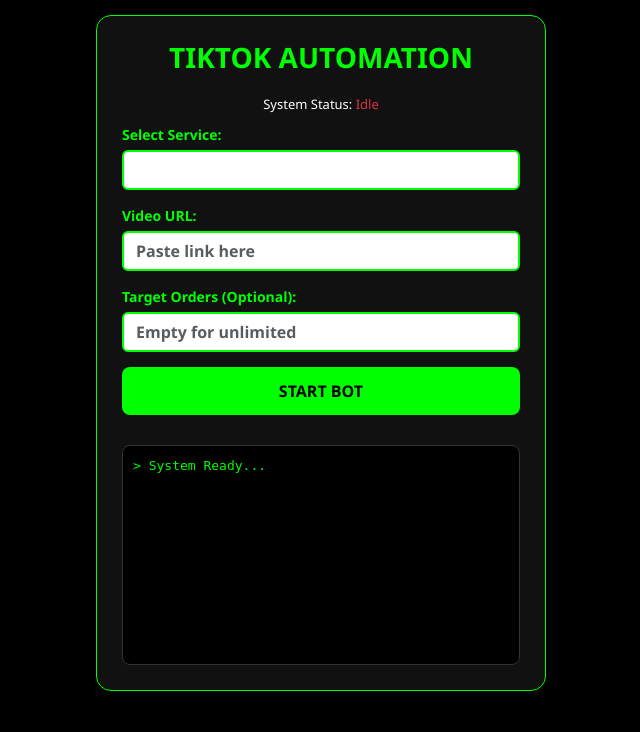
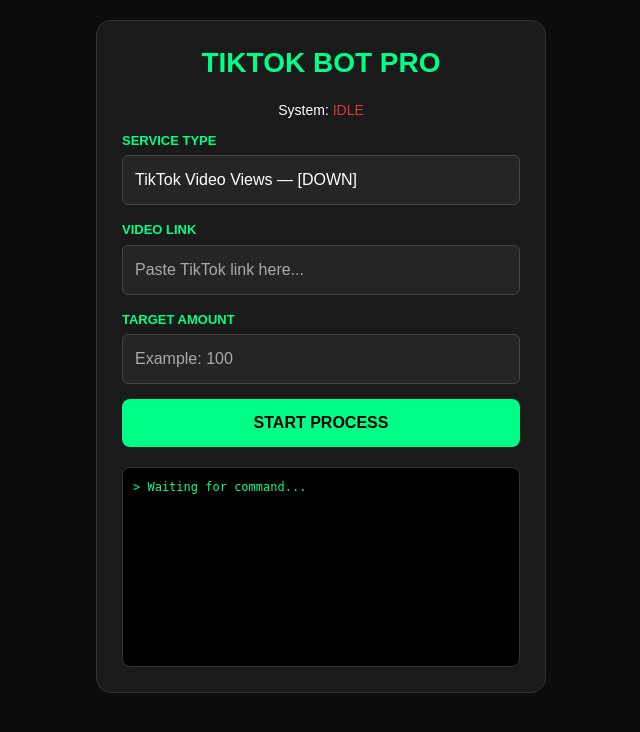
Before and after one commit to Naimulbari444/Zefam-api, a Flask app: page / in a window 1280 px wide. Shown: the top 732 px of the page, without its empty margins (319-959 px from the left). Run offline with Flask 3, Linux system fonts and the light colour scheme; data that the repository does not hold is empty.

Commit message:
Add files via upload

```diff
--- a/templates/index.html
+++ b/templates/index.html
@@ -6,86 +6,68 @@
     <title>TikTok Bot Pro</title>
     <link href="https://cdn.jsdelivr.net/npm/bootstrap@5.3.0/dist/css/bootstrap.min.css" rel="stylesheet">
     <style>
-        body { background: #000; color: #fff; font-family: 'Segoe UI', sans-serif; padding: 15px; }
-        .main-card { max-width: 450px; margin: auto; background: #111; padding: 25px; border-radius: 15px; border: 1.5px solid #0f0; }
-        h3 { color: #0f0; text-align: center; font-weight: bold; margin-bottom: 20px; text-transform: uppercase; }
-        label { color: #0f0; font-weight: bold; font-size: 14px; margin-bottom: 5px; display: block; }
-        .form-select, .form-control { background: #fff !important; color: #000 !important; font-weight: bold; border: 2px solid #0f0; margin-bottom: 15px; }
-        .btn-run { background: #0f0; color: #000; font-weight: bold; width: 100%; padding: 12px; border: none; border-radius: 8px; font-size: 16px; margin-bottom: 10px; }
-        .btn-stop { background: #ff0000; color: #fff; font-weight: bold; width: 100%; padding: 10px; border: none; border-radius: 8px; display: none; }
-        .log-box { background: #000; color: #0f0; height: 220px; overflow-y: auto; border: 1px solid #333; padding: 10px; font-family: monospace; font-size: 13px; border-radius: 8px; margin-top: 20px; }
-        .status { font-size: 13px; text-align: center; margin-bottom: 10px; }
+        body { background: #0c0c0c; color: #fff; font-family: sans-serif; padding: 20px; }
+        .main-card { max-width: 450px; margin: auto; background: #1a1a1a; padding: 25px; border-radius: 15px; border: 1px solid #333; }
+        h3 { color: #00ff88; text-align: center; font-weight: bold; margin-bottom: 20px; text-transform: uppercase; }
+        label { color: #00ff88; font-weight: bold; font-size: 13px; margin-bottom: 5px; display: block; }
+        .form-control, .form-select { background: #252525 !important; border: 1px solid #444 !important; color: #ffffff !important; padding: 12px; margin-bottom: 15px; }
+        .form-control::placeholder { color: #aaaaaa !important; }
+        .btn-run { background: #00ff88; color: #000; font-weight: bold; width: 100%; padding: 12px; border: none; border-radius: 8px; }
+        .btn-stop { background: #ff4444; color: #fff; font-weight: bold; width: 100%; padding: 12px; border: none; border-radius: 8px; display: none; }
+        .log-box { background: #000; color: #00ff88; height: 200px; overflow-y: auto; border: 1px solid #333; padding: 10px; font-family: monospace; font-size: 12px; border-radius: 8px; margin-top: 20px; }
+        .status { text-align: center; font-size: 14px; margin-bottom: 10px; }
     </style>
 </head>
 <body>
-
 <div class="main-card">
-    <h3>TIKTOK AUTOMATION</h3>
-    <div class="status">System Status: <span id="st-text" class="text-danger">Idle</span></div>
-
+    <h3>TIKTOK BOT PRO</h3>
+    <div class="status">System: <span id="st-text" class="text-danger">IDLE</span></div>
     <form id="botForm">
-        <label>Select Service:</label>
+        <label>SERVICE TYPE</label>
         <select id="sid" class="form-select">
             {% for s in services %}
-            <option value="{{ s.id }}" {% if not s.is_ok %}disabled style="color:red"{% endif %}>{{ s.name }} — [{{ s.status }}]</option>
+            <option value="{{ s.id }}">{{ s.name }} — [{{ s.status }}]</option>
             {% endfor %}
         </select>
-
-        <label>Video URL:</label>
-        <input type="url" id="link" class="form-control" placeholder="Paste link here" required>
-
-        <label>Target Orders (Optional):</label>
-        <input type="number" id="trgt" class="form-control" placeholder="Empty for unlimited">
-
-        <button type="submit" id="btn" class="btn-run">START BOT</button>
+        <label>VIDEO LINK</label>
+        <input type="url" id="link" class="form-control" placeholder="Paste TikTok link here..." required>
+        <label>TARGET AMOUNT</label>
+        <input type="number" id="trgt" class="form-control" placeholder="Example: 100">
+        <button type="submit" id="btn" class="btn-run">START PROCESS</button>
     </form>
-
-    <button id="stopBtn" onclick="stopBot()" class="btn-stop">STOP PROCESS</button>
-
-    <div id="logs" class="log-box">> System Ready...</div>
+    <button id="stopBtn" onclick="stopBot()" class="btn-stop">STOP BOT</button>
+    <div id="logs" class="log-box">> Waiting for command...</div>
 </div>
-
 <script>
-    let timer;
-    async function refresh() {
+    async function update() {
         const r = await fetch('/get_logs');
         const d = await r.json();
         document.getElementById('logs').innerHTML = d.logs.map(x => `<div>> ${x}</div>`).join('');
         const lb = document.getElementById('logs'); lb.scrollTop = lb.scrollHeight;
-
-        const st = document.getElementById('st-text');
-        const bt = document.getElementById('btn');
-        const stopBt = document.getElementById('stopBtn');
-
         if(d.is_running) {
-            st.innerText = "Running..."; st.className = "text-success fw-bold";
-            bt.style.display = "none";
-            stopBt.style.display = "block";
+            document.getElementById('st-text').innerText = "RUNNING (Keep-Alive: 3m)";
+            document.getElementById('btn').style.display = "none";
+            document.getElementById('stopBtn').style.display = "block";
         } else {
-            st.innerText = "Idle / Stopped"; st.className = "text-danger";
-            bt.style.display = "block"; bt.innerText = "START BOT";
-            stopBt.style.display = "none";
-            if(timer && !d.is_running) clearInterval(timer);
+            document.getElementById('st-text').innerText = "IDLE";
+            document.getElementById('btn').style.display = "block";
+            document.getElementById('stopBtn').style.display = "none";
         }
     }
-
     document.getElementById('botForm').onsubmit = async (e) => {
         e.preventDefault();
         const f = new FormData();
         f.append('service_id', document.getElementById('sid').value);
         f.append('video_link', document.getElementById('link').value);
         f.append('target', document.getElementById('trgt').value);
-
         await fetch('/start', { method: 'POST', body: f });
-        timer = setInterval(refresh, 2000);
+        setInterval(update, 3000);
     };
-
     async function stopBot() {
         await fetch('/stop', { method: 'POST' });
-        setTimeout(refresh, 1000);
+        update();
     }
-
-    setInterval(refresh, 5000);
+    setInterval(update, 5000);
 </script>
 </body>
 </html>
```
